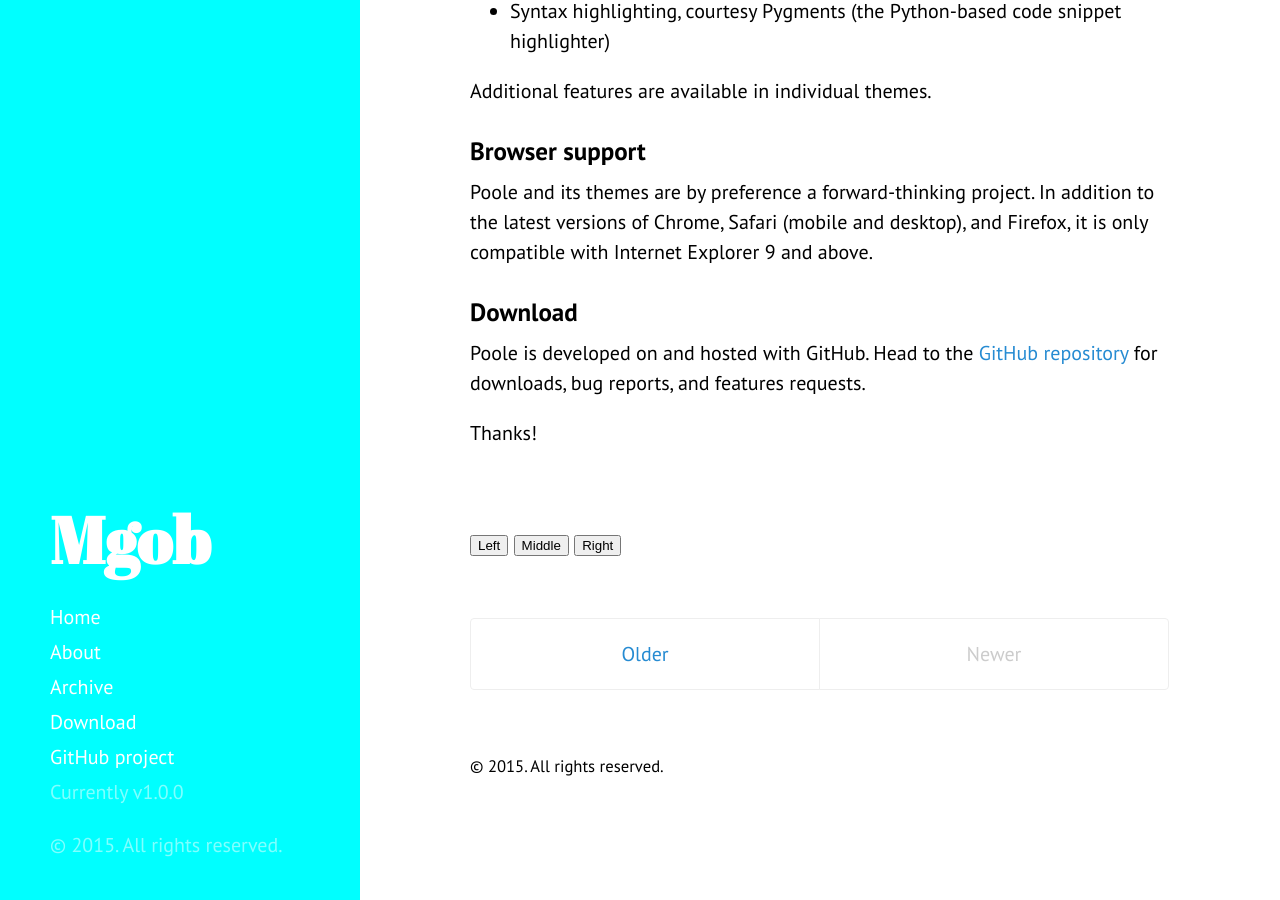
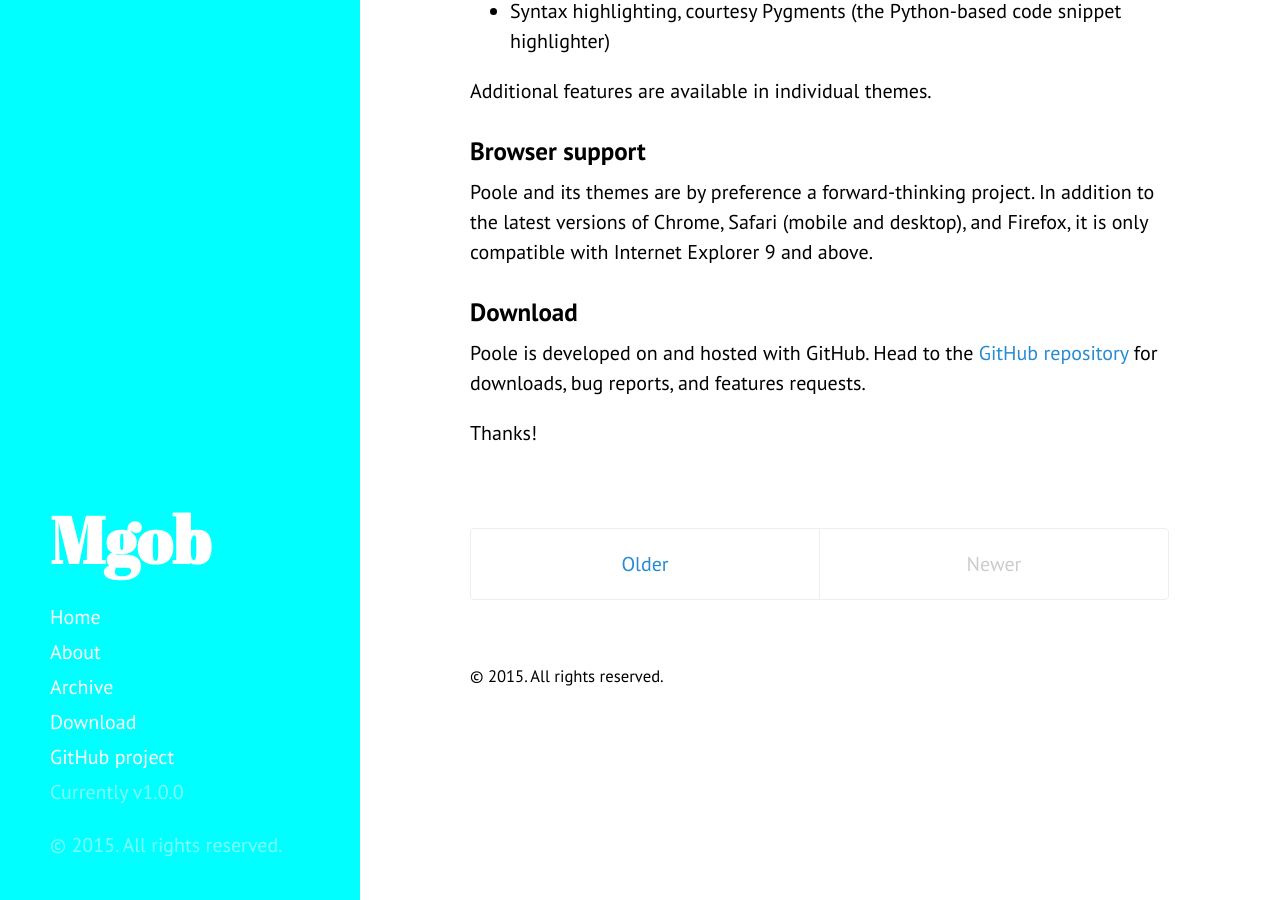
Before and after one commit to chawchangping/-chawchangping.github.io, a Jekyll site: the page built from index.html, in a window 1280 px wide and 900 px high, scrolled down 1159 px. Built offline with Jekyll 4.4.1, drawn with Linux system fonts in a browser that asks for light colours; the list of posts is cut into pages by our own code.

Commit message:
Update index.html

```diff
--- a/index.html
+++ b/index.html
@@ -18,11 +18,6 @@ title: Home
   </article>
   {% endfor %}
 </div>
-<div class="btn-group" role="group" aria-label="...">
-  <button type="button" class="btn btn-default">Left</button>
-  <button type="button" class="btn btn-default">Middle</button>
-  <button type="button" class="btn btn-default">Right</button>
-</div>
 <div class="pagination">
   {% if paginator.next_page %}
     <a class="pagination-item older" href="{{ paginator.next_page_path | prepend: site.baseurl }}">Older</a>
```
